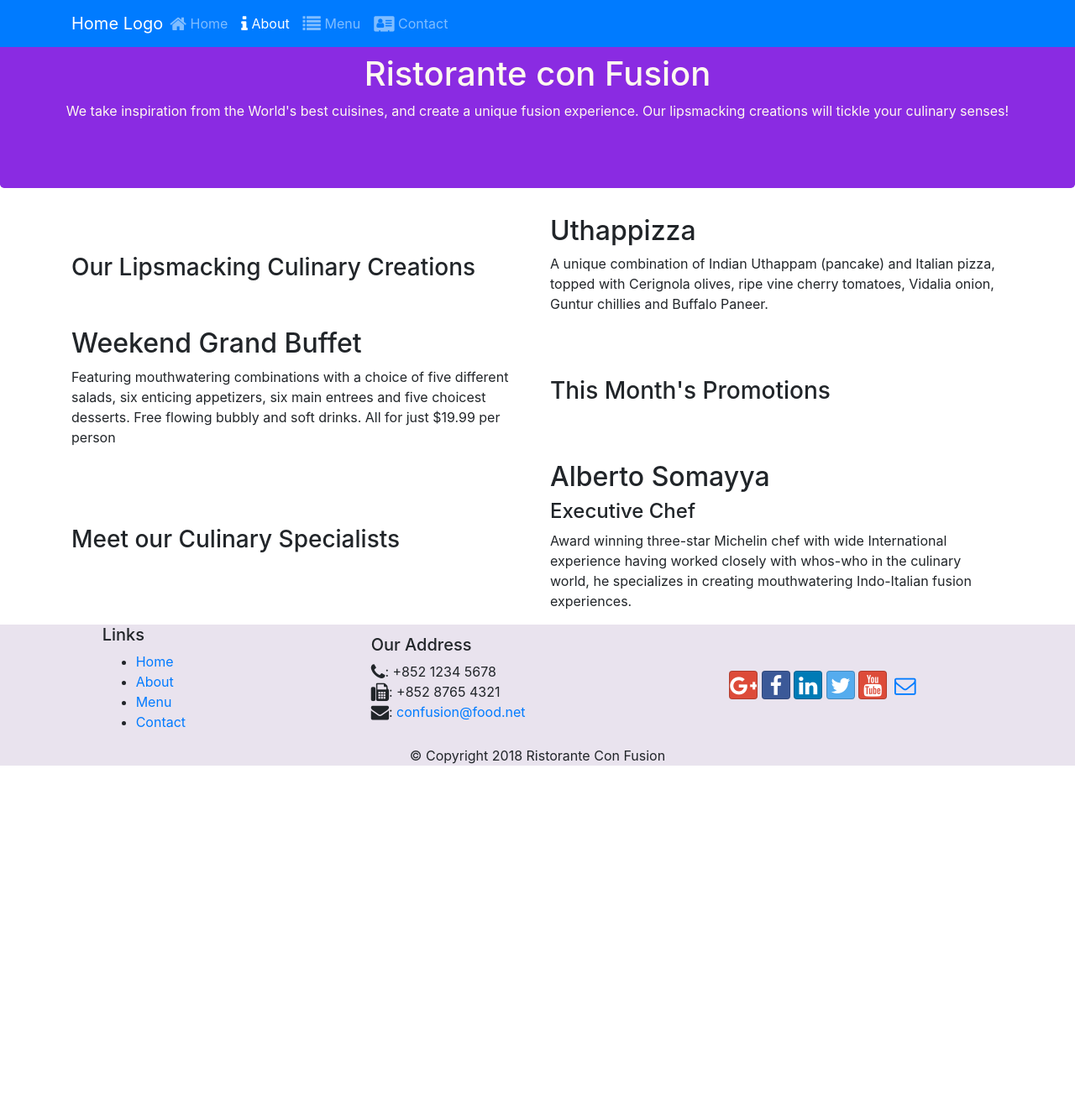
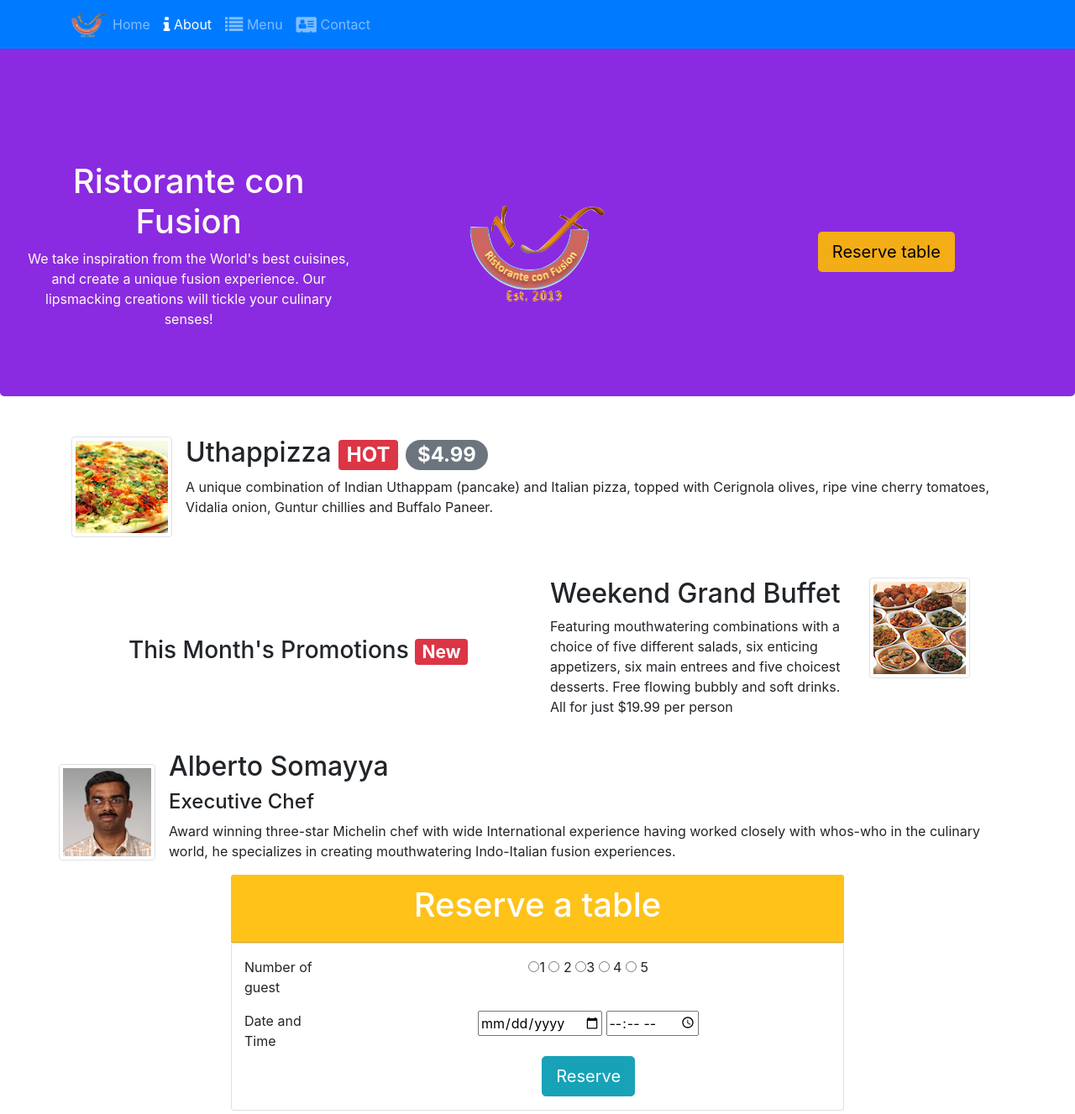
Before and after one commit to vecca26/front-end-project, a website: page index.html in a window 1280 px wide. Shown: the top 1327 px of the page at 84% size. Before the commit the page ends 928 px from the top, so only its background shows below. Drawn offline with nearby package versions, Linux system fonts and the light colour scheme.

Commit message:
2 assignment done

```diff
--- a/index.html
+++ b/index.html
@@ -12,74 +12,149 @@
 <body>
 
     <header>
-        <div>
-            <div>
-                <div class="jumbotron text-center">
-                    <h1>Ristorante con Fusion</h1>
-                    <p>We take inspiration from the World's best cuisines, and create a unique fusion experience. Our lipsmacking creations will tickle your culinary senses!</p>
-                </div>
-                <div>
-                </div>
-            </div>
-        </div>
-    </header>
         <nav class="navbar navbar-dark navbar-expand-sm bg-primary fixed-top">
             <button class="navbar-toggler" type="button" data-toggle="collapse" data-target="#Navbar">
                 <span class="navbar-toggler-icon"></span>
             </button>
             <div class="container">
-            <a href="#" class="navbar-brand mr-auto">Home Logo</a>
+                <a href="#" class="navbar-brand mr-auto"><img src="img/logo.png" class="img-fluid" height="30"
+                        width="41"></a>
                 <div class="collapse navbar-collapse" id="Navbar">
                     <ul class="navbar-nav mr-auto">
-                    <li class="nav-item"><a class="nav-link" href="./index.html"><span class="fa fa-home fa-lg"></span> Home</a></li>
-                    <li class="nav-item active"><a class="nav-link" href="#"><span class="fa fa-info fa-lg"></span> About</a></li>
-                    <li class="nav-item"><a class="nav-link" href="#"><span class="fa fa-list fa-lg"></span> Menu</a></li>
-                    <li class="nav-item"><a class="nav-link" href="#"><span class="fa fa-address-card fa-lg"></span> Contact</a></li>
+                        <li class="nav-item"><a class="nav-link" href="./index.html">
+                                Home</a></li>
+                        <li class="nav-item active"><a class="nav-link" href="./aboutus.html"><span
+                                    class="fa fa-info fa-lg"></span>
+                                About</a></li>
+                        <li class="nav-item"><a class="nav-link" href="#"><span class="fa fa-list fa-lg"></span>
+                                Menu</a>
+                        </li>
+                        <li class="nav-item"><a class="nav-link" href="./contact.html"><span
+                                    class="fa fa-address-card fa-lg"></span>
+                                Contact</a></li>
                     </ul>
                 </div>
 
             </div>
 
         </nav>
+    </header>
 
-    <div class="container">
+    <div class="container-fluid jumbotron">
         <div class="row">
-            <div class="col-sm-12 col-md-6 col-lg-6 col-xl-6 align-self-center">
-                <h3>Our Lipsmacking Culinary Creations</h3>
+            <div class="col-4 text-center   ">
+                <h1>Ristorante con Fusion</h1>
+                <p>We take inspiration from the World's best cuisines, and create a unique fusion experience. Our
+                    lipsmacking creations will tickle your culinary senses!</p>
             </div>
-            <div class="col-sm-12 col-md-6 col-lg-6 col-xl-6">
-                <h2>Uthappizza</h2>
-                <p>A unique combination of Indian Uthappam (pancake) and Italian pizza, topped with Cerignola olives, ripe vine cherry tomatoes, Vidalia onion, Guntur chillies and Buffalo Paneer.</p>
+            <div class="col-4 col-sm text-center align-self-center">
+                <img src="img/logo.png" class="img-fluid">
+            </div>
+            <div class="col-4 col-sm text-center align-self-center">
+               <a href="#table"> <button class="btn btn-lg btns">Reserve table</button></a>
+            </div>
+
+        </div>
+    </div>
+    <div class="container mt-5 mb-5">
+        <div class="media">
+            <img class="d-flex mr-3 img-thumbnail align-self-center" src="img/uthappizza.png" alt="Uthappizza">
+            <div class="media-body">
+                <h2 class="mt-0">Uthappizza <span class="badge badge-danger">HOT</span> <span
+                        class="badge badge-pill badge-secondary">$4.99</span></h2>
+                <p class="d-none d-sm-block">A unique combination of Indian Uthappam (pancake) and
+                    Italian pizza, topped with Cerignola olives, ripe vine
+                    cherry tomatoes, Vidalia onion, Guntur chillies and
+                    Buffalo Paneer.</p>
+            </div>
         </div>
     </div>
 
 
+    <div class="container mt-4 mb-4">
         <div class="row">
-            <div class="col-sm-12 col-md-6 col-lg-6 col-xl-6 align-self-center order-last">
-                <h3>This Month's Promotions</h3>
+            <div class="col-sm-12 col-md-6 col-lg-6 col-xl-6 align-self-center order-first text-center">
+                <h3>This Month's Promotions <span class="badge badge-danger">New</span> </h3>
             </div>
-            <div class="col-sm-12 col-md-6 col-lg-6 col-xl-6 order-first">
+            <div class="col-sm-12 col-md-4 col-lg-4 col-xl-4 order-last">
                 <h2>Weekend Grand Buffet</h2>
-                <p>Featuring mouthwatering combinations with a choice of five different salads, six enticing appetizers, six main entrees and five choicest desserts. Free flowing bubbly and soft drinks. All for just $19.99 per person </p>
+                <p>Featuring mouthwatering combinations with a choice of five different salads, six enticing appetizers,
+                    six main entrees and five choicest desserts. Free flowing bubbly and soft drinks. All for just
+                    $19.99 per person </p>
             </div>
-        </div>
-
-        <div class="row">
-            <div class="col-sm-12 col-md-6 col-lg-6 col-xl-6 align-self-center">
-                <h3>Meet our Culinary Specialists</h3>
-            </div>
-            <div class="col-sm-12 col-md-6 col-lg-6 col-xl-6">
-                <h2>Alberto Somayya</h2>
-                <h4>Executive Chef</h4>
-                <p>Award winning three-star Michelin chef with wide International experience having worked closely with whos-who in the culinary world, he specializes in creating mouthwatering Indo-Italian fusion experiences. </p>
+            <div class="col-sm-12 col-md-2 col-lg-2 col-xl-2 order-last">
+                <img class="d-flex mr-3 img-thumbnail align-self-center" src="img/buffet.png" alt="Uthappizza">
             </div>
         </div>
     </div>
 
+    <div class="container">
+        <div class="row">
+            <div class="media">
+                <img class="d-flex mr-3 img-thumbnail align-self-center" src="img/alberto.png" alt="Alberto Somayya">
+                <div class="media-body">
+                    <h2 class="mt-0">Alberto Somayya</h2>
+                    <h4>Executive Chef</h4>
+                    <p class="d-none d-sm-block">Award winning three-star Michelin chef with wide
+                        International experience having worked closely with
+                        whos-who in the culinary world, he specializes in
+                        creating mouthwatering Indo-Italian fusion experiences.
+                    </p>
+                </div>
+            </div>
+        </div>
+    </div>
+
+    <div class="container mb-3" id="table">
+        <div class="row">
+            <div class="offset-2"></div>
+            <div class="col-8 ">
+                <div class="card-header text-white text-center">
+                    <h1>Reserve a table </h1>
+                </div>
+
+                <div class="container card">
+                    <div class="row mt-3">
+                        <div class="col-2">
+                            <span>Number of guest</span>
+
+                        </div>
+                        <div class="col-10 text-center">
+                            <form action="#"><input type="radio" name="guest" value="1">1
+                                <input type="radio" name="guest" value="2"> 2
+                                <input type="radio" name="guest" value="3">3
+                                <input type="radio" name="guest" value="4"> 4
+                                <input type="radio" name="guest" value="5"> 5
+                            </form>
+                        </div>
+
+                    </div>
+
+
+                    <div class="row mt-3">
+                        <div class="col-2">
+                            <span>Date and Time</span>
+
+                        </div>
+                        <div class="col-10 text-center">
+                            <form action="#">
+                                <input type="date" name="guest" placeholder="Date">
+                                <input type="Time" name="guest" placeholder="Date">
+
+                            </form>
+                            <button class="btn btn-info btn-lg mt-4 mb-3">Reserve</button>
+                        </div>
+
+                    </div>
+                </div>
+
+            </div>
+        </div>
+    </div>
     <footer>
         <div class="container-fluid jumbotron-class">
             <div class="row">
-                <div  class="offset-1 col-sm-12 col-md-6 col-lg-3 col-xl-3 align-self-center">
+                <div class="offset-1 col-sm-12 col-md-6 col-lg-3 col-xl-3 align-self-center">
                     <h5>Links</h5>
                     <ul>
                         <li><a href="aboutus.html">Home</a></li>
@@ -88,7 +163,7 @@
                         <li><a href="#">Contact</a></li>
                     </ul>
                 </div>
-                <div  class="col-sm-12 col-md-6 col-lg-4 col-xl-4 align-self-center">
+                <div class="col-sm-12 col-md-6 col-lg-4 col-xl-4 align-self-center">
                     <h5>Our Address</h5>
                     <address>
                         <i class="fa fa-phone fa-lg"></i>: +852 1234 5678<br>
@@ -97,13 +172,18 @@
                         <a href="mailto:confusion@food.net">confusion@food.net</a>
                     </address>
                 </div>
-                <div  class="col-sm-12 col-md-6 col-lg-4 col-xl-4 align-self-center">
+                <div class="col-sm-12 col-md-6 col-lg-4 col-xl-4 align-self-center">
                     <div>
-                        <a class="btn btn-social-icon btn-google" href="http://google.com/+"><i class="fa fa-google-plus"></i></a>
-                        <a class="btn btn-social-icon btn-facebook" href="http://www.facebook.com/profile.php?id="><i class="fa fa-facebook"></i></a>
-                        <a class="btn btn-social-icon btn-linkedin" href="http://www.linkedin.com/in/"><i class="fa fa-linkedin"></i></a>
-                        <a class="btn btn-social-icon btn-twitter" href="http://twitter.com/"><i class="fa fa-twitter"></i></a>
-                        <a class="btn btn-social-icon btn-google" href="http://youtube.com/"><i class="fa fa-youtube"></i></a>
+                        <a class="btn btn-social-icon btn-google" href="http://google.com/+"><i
+                                class="fa fa-google-plus"></i></a>
+                        <a class="btn btn-social-icon btn-facebook" href="http://www.facebook.com/profile.php?id="><i
+                                class="fa fa-facebook"></i></a>
+                        <a class="btn btn-social-icon btn-linkedin" href="http://www.linkedin.com/in/"><i
+                                class="fa fa-linkedin"></i></a>
+                        <a class="btn btn-social-icon btn-twitter" href="http://twitter.com/"><i
+                                class="fa fa-twitter"></i></a>
+                        <a class="btn btn-social-icon btn-google" href="http://youtube.com/"><i
+                                class="fa fa-youtube"></i></a>
                         <a class="btn btn-social-icon" href="mailto:"><i class="fa fa-envelope-o"></i></a>
                     </div>
                 </div>
--- a/style.css
+++ b/style.css
@@ -1,7 +1,12 @@
 .jumbotron{
     background-color: blueviolet;
     color:floralwhite;
+    padding-top: 15% !important;
 }
 .jumbotron-class{
     background-color: rgb(233, 227, 238);
+
 }
+.card-header,.btns{
+    background-color:#ffbc00e6 !important;
+}
```
Also changed, not shown: aboutus.html (+19 -12 lines), img/alberto.png (added), img/buffet.png (added), img/logo.png (added), img/uthappizza.png (added), 1 other file. Lines whose indentation alone changed are shown as unchanged.
